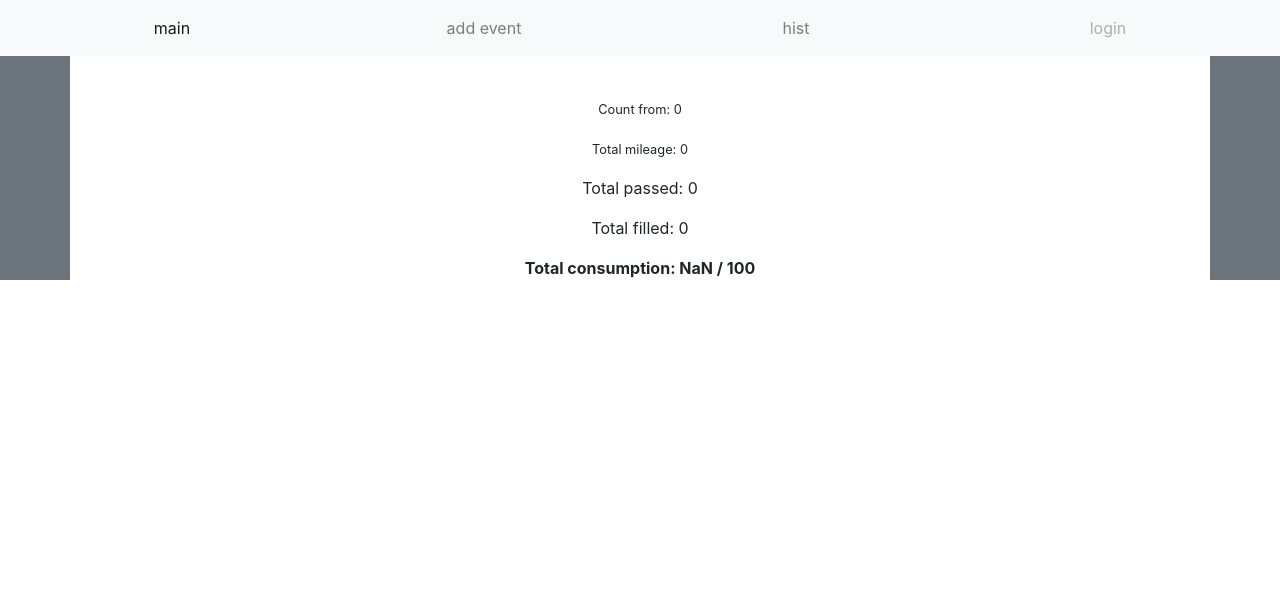
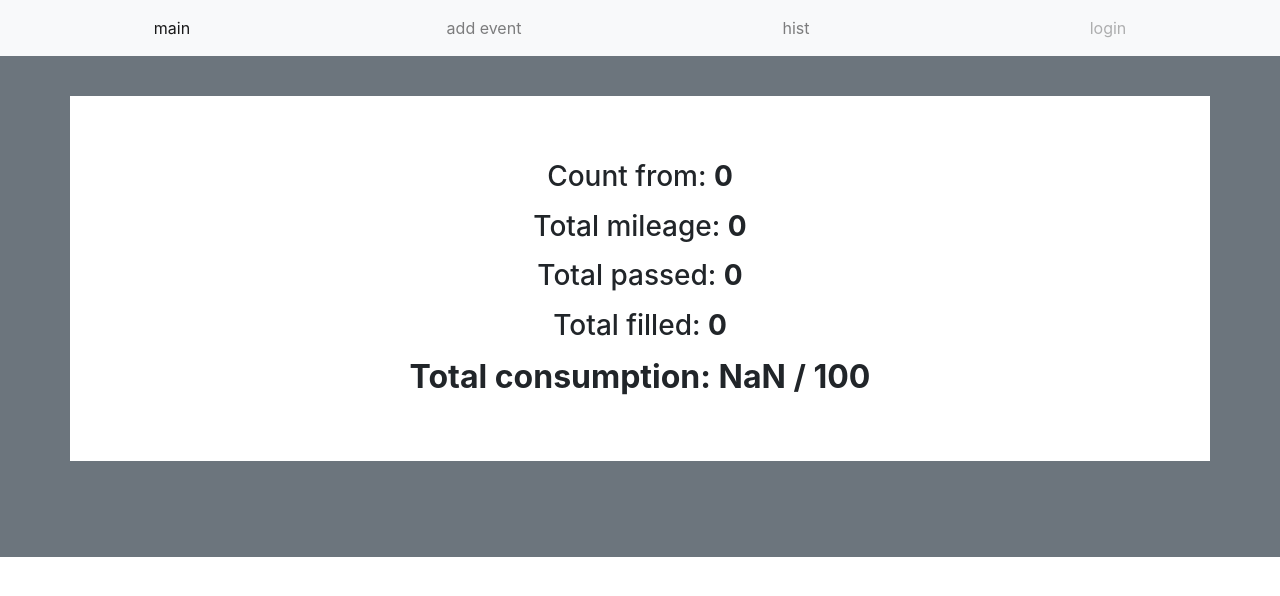
Before and after one commit to mingwe/gascount, a React (Create React App) app: page / in a window 1280 px wide. Shown: the top 596 px of the page. Built offline with nearby package versions, Linux system fonts and the light colour scheme.

Commit message:
added some styles

```diff
--- a/src/components/App.js
+++ b/src/components/App.js
@@ -18,9 +18,9 @@ class App extends Component {
 
   render() {
     return (
-      <div className={'bg-secondary'}>
+      <div className={'bg-secondary py-5'}>
           {/*<div className="App col-xs-12 col-md-6 offset-md-3 bg-white">*/}
-          <div className="App container bg-white pt-5 mt-5">
+          <div className="App container bg-white py-5 my-5">
               <Nav/>
               <Route exact path={'/'} component={Mainview}/>
               <Route path={'/addevent'} component={EventAddForm}/>
--- a/src/components/Mainview.js
+++ b/src/components/Mainview.js
@@ -33,15 +33,20 @@ class Mainview extends Component {
 
 
     render() {
-        return (
-            <div>
-                <p><small>Count from: {this.showStartMileage()}</small></p>
-                <p><small>Total mileage: {this.showTotalMileage()}</small></p>
-                <p>Total passed: {this.showPassedMileage()}</p>
-                <p>Total filled: {this.showTotalFilled()}</p>
-                <p><strong>Total consumption: {this.showConsumption()} / 100</strong></p>
-            </div>
-        );
+        if (this.props.mileage.length) {
+            return (
+                <div>
+                    <p className={'h3 my-3'}>Count from: <b>{this.showStartMileage()}</b></p>
+                    <p className={'h3 my-3'}>Total mileage: <b>{this.showTotalMileage()}</b></p>
+                    <p className={'h3 my-3'}>Total passed: <b>{this.showPassedMileage()}</b></p>
+                    <p className={'h3 my-3'}>Total filled: <b>{this.showTotalFilled()}</b></p>
+                    <p className={'h2 my-3'}><strong>Total consumption: {this.showConsumption()} / 100</strong></p>
+                </div>
+            );
+        }
+        else {
+            return <div>no data</div>
+        }
     }
 }
 
```
